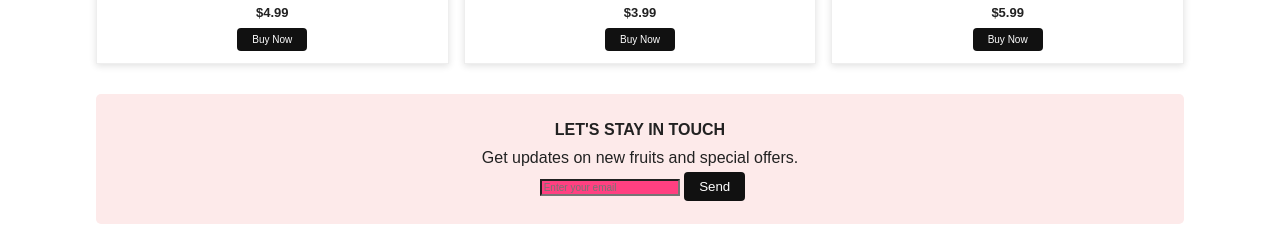
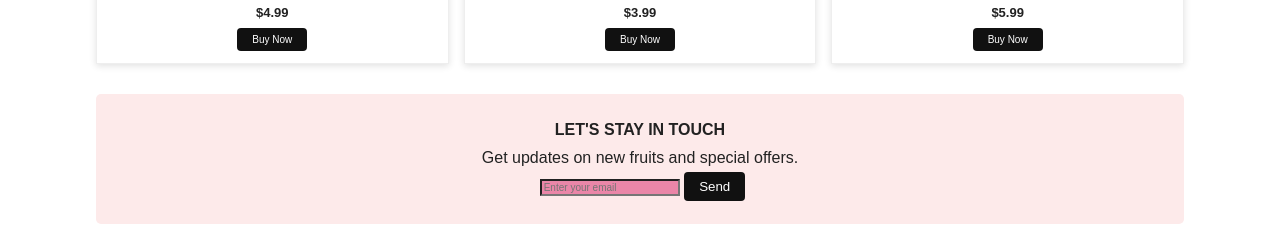
Before and after one commit to stony-hill212/lyfter-DUAD, a plain HTML site: page basic_ecommerce/fruits.html in a window 1280 px wide. Shown: the part 1130-1374 px from the top of the page. Drawn offline with Linux system fonts and the light colour scheme.

Commit message:
Update style.css

```diff
--- a/basic_ecommerce/style.css
+++ b/basic_ecommerce/style.css
@@ -157,7 +157,7 @@ button:hover {
     margin: 5px;
 }
 .newsletter input {
-    background-color: #ff4081;
+    background-color: #ea86a8;
     font-size: 10px;
     margin-left: 5px;
 }
```
